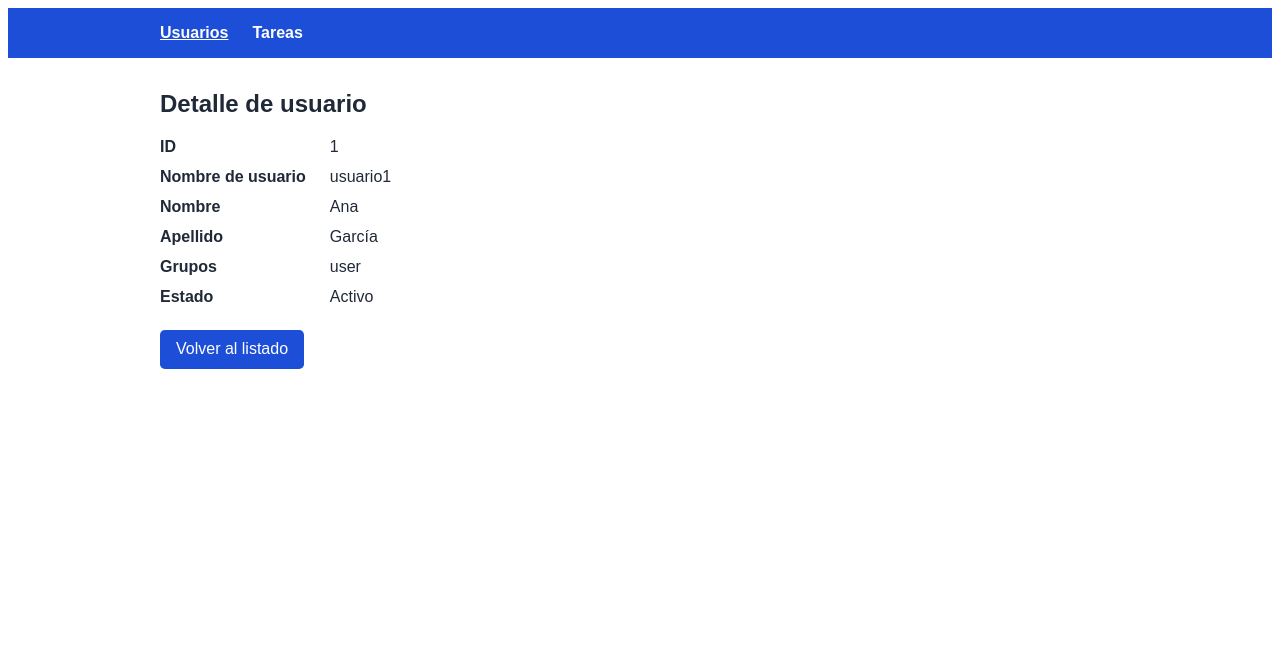
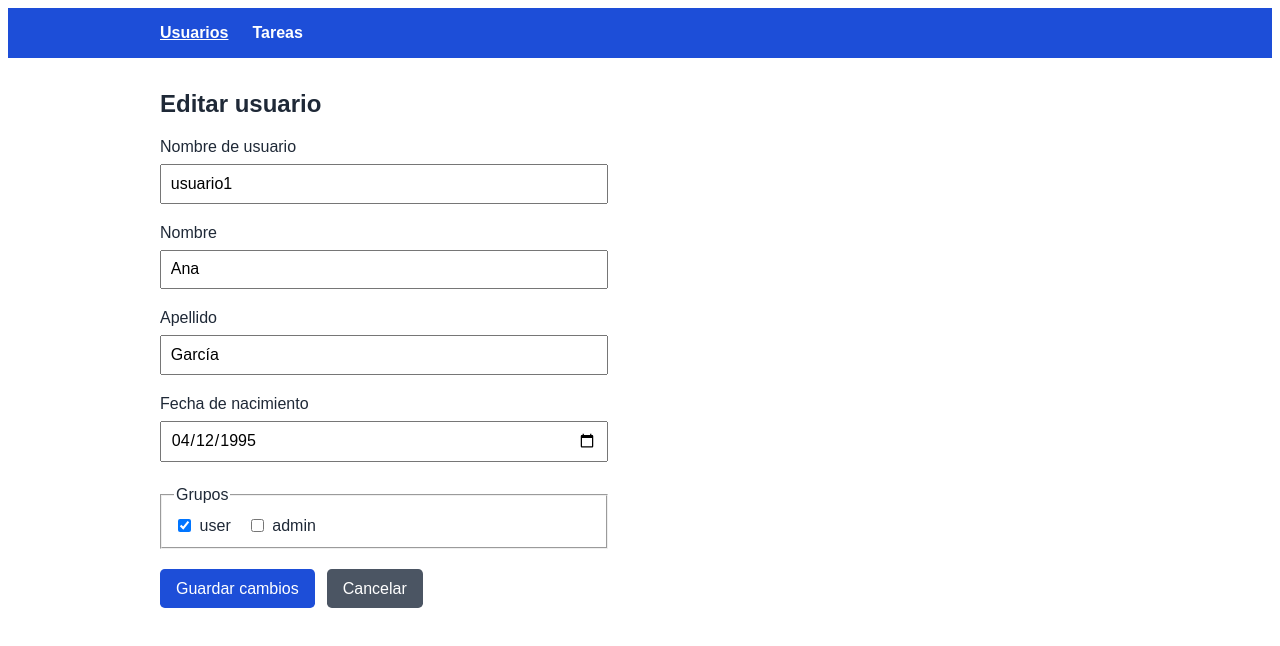
Before and after one commit to pauuuutomas/Tarea-Martes-13-Individual, an Angular app in the folder frontend/: page /usuarios/1 in a window 1280 px wide. Shown: the top 646 px of the page. Built offline with nearby package versions, Linux system fonts and the light colour scheme.

Commit message:
Completar edición y eliminación de usuarios

```diff
--- a/frontend/src/app/app.routes.ts
+++ b/frontend/src/app/app.routes.ts
@@ -1,7 +1,6 @@
 import { Routes } from '@angular/router';
 import { Pantalla } from './pantalla/pantalla';
 import { UsuariosLista } from './usuarios-lista/usuarios-lista';
-import { UsuarioDetalle } from './usuario-detalle/usuario-detalle';
 import { UsuarioCrear } from './usuario-crear/usuario-crear';
 
 export const appRoutes: Routes = [
@@ -15,7 +14,7 @@ export const appRoutes: Routes = [
   },
   {
     path: 'usuarios/:id_usuario',
-    component: UsuarioDetalle,
+    component: UsuarioCrear,
   },
   {
     path: 'tareas',
--- a/frontend/src/app/usuario-crear/usuario-crear.ts
+++ b/frontend/src/app/usuario-crear/usuario-crear.ts
@@ -1,22 +1,28 @@
 import { Component, inject } from '@angular/core';
 import { FormsModule, NgForm } from '@angular/forms';
-import { RouterLink } from '@angular/router';
-import { UsuarioService } from '../usuarios/usuario.service';
+import { ActivatedRoute, RouterLink } from '@angular/router';
+import { Usuario, UsuarioService } from '../usuarios/usuario.service';
 
 @Component({
   selector: 'app-usuario-crear',
   imports: [FormsModule, RouterLink],
   template: `
     <section>
-      <h1>Crear usuario</h1>
-
-      @if (creado) {
-        <p role="status">El usuario se creó correctamente.</p>
+      @if (idUsuario !== undefined && !usuario) {
+        <h1>Usuario no encontrado</h1>
+        <p>No existe un usuario con el ID indicado.</p>
+        <a class="boton" routerLink="/usuarios">Volver al listado</a>
+      } @else if (guardado) {
+        <p role="status">
+          {{ idUsuario === undefined ? 'El usuario se creó correctamente.' : 'Los cambios se guardaron correctamente.' }}
+        </p>
         <a class="boton" routerLink="/usuarios">Volver al listado</a>
       } @else {
+      <h1>{{ idUsuario === undefined ? 'Crear usuario' : 'Editar usuario' }}</h1>
+
         <form
           #formulario="ngForm"
-          (ngSubmit)="crearUsuario(formulario)"
+          (ngSubmit)="guardarUsuario(formulario)"
           novalidate
         >
           <label for="username">Nombre de usuario</label>
@@ -100,7 +106,9 @@ import { UsuarioService } from '../usuarios/usuario.service';
           }
 
           <div class="acciones">
-            <button class="boton" type="submit">Crear usuario</button>
+            <button class="boton" type="submit">
+              {{ idUsuario === undefined ? 'Crear usuario' : 'Guardar cambios' }}
+            </button>
             <a class="boton boton-secundario" routerLink="/usuarios">
               Cancelar
             </a>
@@ -170,17 +178,23 @@ import { UsuarioService } from '../usuarios/usuario.service';
   `,
 })
 export class UsuarioCrear {
+  private readonly route = inject(ActivatedRoute);
   private readonly usuarioService = inject(UsuarioService);
-  protected username = '';
-  protected nombres = '';
-  protected apellidos = '';
-  protected fechaNacimiento = '';
-  protected grupos: string[] = [];
+  protected readonly idUsuario = this.leerIdUsuario();
+  protected readonly usuario: Usuario | undefined =
+    this.idUsuario === undefined
+      ? undefined
+      : this.usuarioService.obtenerPorId(this.idUsuario);
+  protected username = this.usuario?.username ?? '';
+  protected nombres = this.usuario?.nombres ?? '';
+  protected apellidos = this.usuario?.apellidos ?? '';
+  protected fechaNacimiento = this.usuario?.fecha_nacimiento ?? '';
+  protected grupos: string[] = [...(this.usuario?.grupos ?? [])];
   protected gruposTocados = false;
   protected enviado = false;
-  protected creado = false;
+  protected guardado = false;
 
-  protected crearUsuario(formulario: NgForm): void {
+  protected guardarUsuario(formulario: NgForm): void {
     this.enviado = true;
 
     if (formulario.invalid || this.grupos.length === 0) {
@@ -188,6 +202,7 @@ export class UsuarioCrear {
       return;
     }
 
+    if (this.idUsuario === undefined) {
       this.usuarioService.crear({
         username: this.username,
         nombres: this.nombres,
@@ -196,8 +211,17 @@ export class UsuarioCrear {
         grupos: [...this.grupos],
         activo: true,
       });
+    } else {
+      this.usuarioService.actualizar(this.idUsuario, {
+        username: this.username,
+        nombres: this.nombres,
+        apellidos: this.apellidos,
+        fecha_nacimiento: this.fechaNacimiento,
+        grupos: [...this.grupos],
+      });
+    }
 
-    this.creado = true;
+    this.guardado = true;
   }
 
   protected cambiarGrupo(grupo: 'user' | 'admin', evento: Event): void {
@@ -210,4 +234,14 @@ export class UsuarioCrear {
       this.grupos = this.grupos.filter((grupoActual) => grupoActual !== grupo);
     }
   }
+
+  private leerIdUsuario(): number | undefined {
+    const parametro = this.route.snapshot.paramMap.get('id_usuario');
+    if (parametro === null) {
+      return undefined;
     }
+
+    const idUsuario = Number(parametro);
+    return Number.isInteger(idUsuario) && idUsuario > 0 ? idUsuario : -1;
+  }
+}
--- a/frontend/src/app/usuarios-lista/usuarios-lista.ts
+++ b/frontend/src/app/usuarios-lista/usuarios-lista.ts
@@ -26,6 +26,7 @@ import { UsuarioService } from '../usuarios/usuario.service';
               <th>Grupos</th>
               <th>Estado</th>
               <th>Detalle</th>
+              <th>Acciones</th>
             </tr>
           </thead>
           <tbody>
@@ -41,6 +42,12 @@ import { UsuarioService } from '../usuarios/usuario.service';
                   <a [routerLink]="['/usuarios', usuario.id_usuario]">
                     Ver detalle
                   </a>
+                </td>
+                <td class="acciones">
+                  <a [routerLink]="['/usuarios', usuario.id_usuario]">Editar</a>
+                  <button type="button" (click)="eliminarUsuario(usuario.id_usuario)">
+                    Eliminar
+                  </button>
                 </td>
               </tr>
             }
@@ -93,6 +100,22 @@ import { UsuarioService } from '../usuarios/usuario.service';
       text-align: left;
     }
 
+    .acciones {
+      display: flex;
+      align-items: center;
+      gap: 0.75rem;
+    }
+
+    .acciones button {
+      padding: 0;
+      border: 0;
+      background: none;
+      color: #1d4ed8;
+      font: inherit;
+      text-decoration: underline;
+      cursor: pointer;
+    }
+
     th {
       background: #f3f4f6;
     }
@@ -100,5 +123,15 @@ import { UsuarioService } from '../usuarios/usuario.service';
 })
 export class UsuariosLista {
   private readonly usuarioService = inject(UsuarioService);
-  protected readonly usuarios = this.usuarioService.obtenerTodos();
+  protected usuarios = this.usuarioService.obtenerTodos();
+
+  protected eliminarUsuario(idUsuario: number): void {
+    const confirmar = window.confirm('¿Querés eliminar este usuario?');
+    if (!confirmar) {
+      return;
+    }
+
+    this.usuarioService.eliminar(idUsuario);
+    this.usuarios = this.usuarioService.obtenerTodos();
+  }
 }
```
Lines whose indentation alone changed are shown as unchanged.
